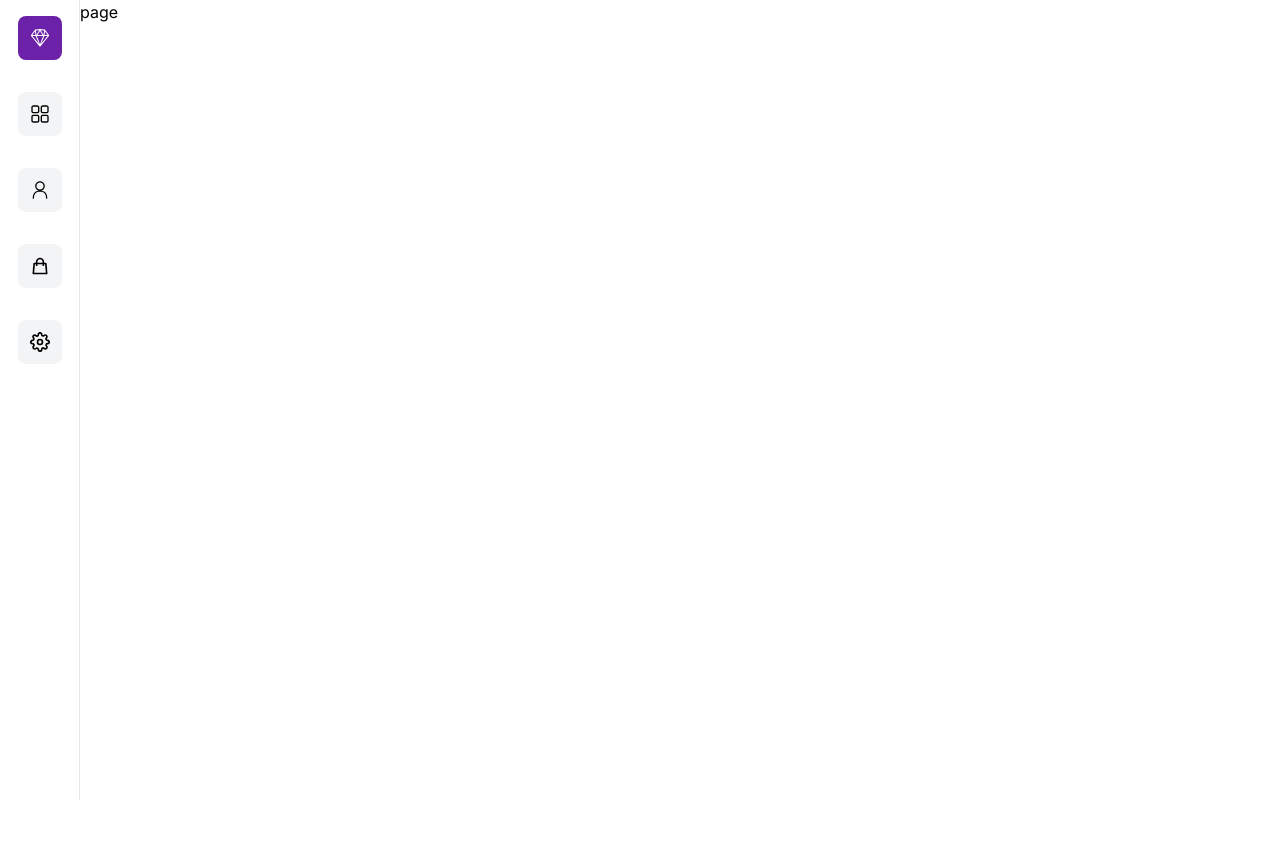
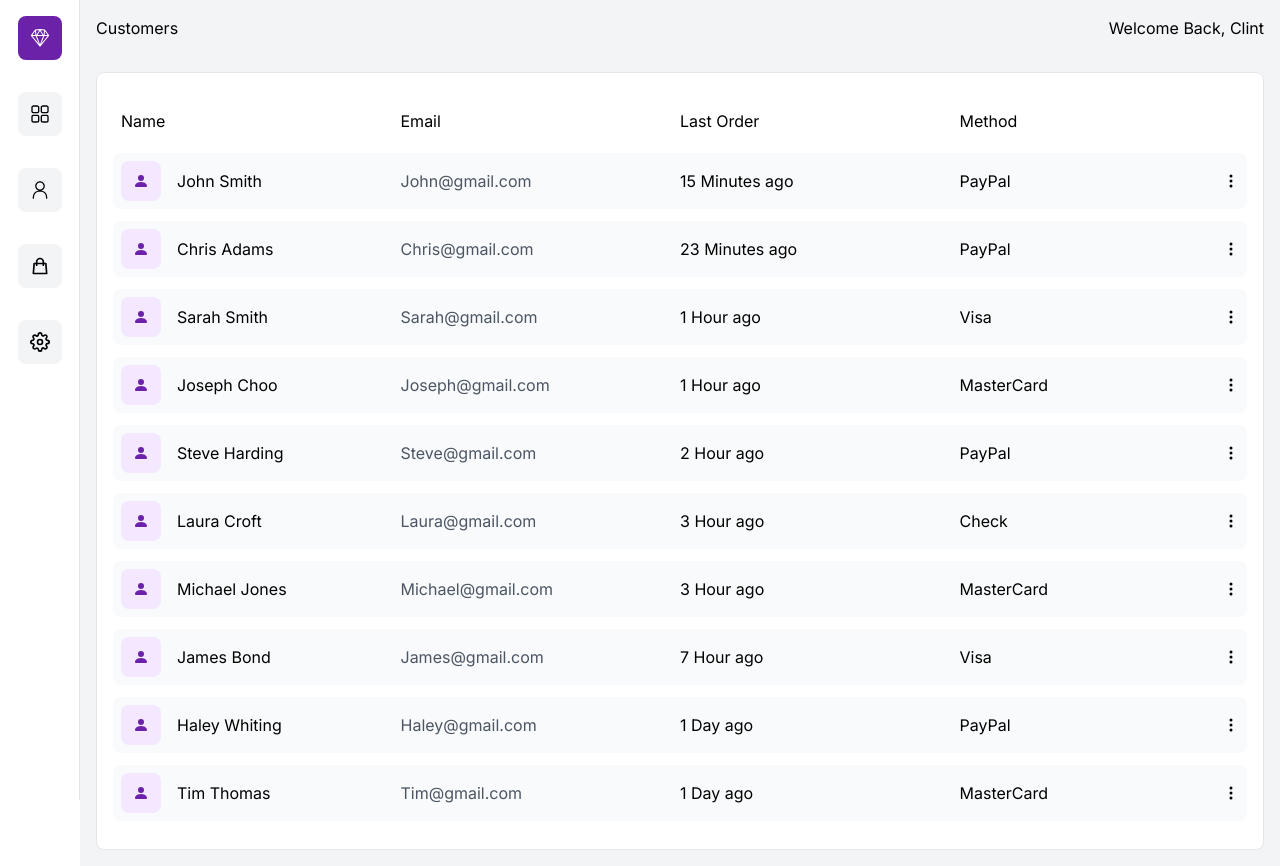
Before and after one commit to theisolatedmonk/next-dash, a Next.js app: page /customers in a window 1280 px wide. Before the commit the page ends 800 px from the top, so only its background shows below. Built offline with nearby package versions, Linux system fonts and the light colour scheme.

Commit message:
customer data mapped

```diff
--- a/app/components/RecentOrders.jsx
+++ b/app/components/RecentOrders.jsx
@@ -6,7 +6,7 @@
 
 export function RecentOrders () {
   return (
-    <div className='w-full col-span-1 relative lg:h-[70vh] h-[50vh] m-auto p-4 border rounded-lg bg-white overflow-scroll'>
+    <div className='w-full col-span-1 relative lg:h-[70vh] h-[50vh] m-auto p-4 border rounded-lg bg-white overflow-scroll '>
       <h1>Recent Orders</h1>
       <ul>
         {data.map((order, index) => (
@@ -21,7 +21,10 @@
               <p className='text-gray-800 font-bold'>${order.total} </p>
               <p className=' text-gray-400 text-sm'>${order.name.first} </p>
             </div>
-            <p className='lg:flex md:hidden absolute right-6'> ${order.date}</p>
+            <p className='lg:flex md:hidden absolute right-6'>
+              {' '}
+              ${order.total}
+            </p>
           </li>
         ))}
       </ul>
--- a/app/components/Sidebar.jsx
+++ b/app/components/Sidebar.jsx
@@ -30,7 +30,7 @@
               <HiOutlineShoppingBag size={20} />
             </div>
           </Link>
-          <Link href='/'>
+          <Link href='/customers'>
             <div className=' bg-gray-100 hover:bg-gray-200 cursor-pointer my-4  p-3 rounded-lg'>
               <FiSettings size={20} />
             </div>
--- a/app/customers/page.jsx
+++ b/app/customers/page.jsx
@@ -1,5 +1,50 @@
 import React from 'react'
+import { BsPersonFill, BsThreeDotsVertical } from 'react-icons/bs'
+import { data } from '@/app/data/data'
 
 export default function page () {
-  return <div>page</div>
+  return (
+    <div className='bg-gray-100 min-h-screen'>
+      <div className='flex justify-between p-4'>
+        <h2>Customers</h2>
+        <h2>Welcome Back, Clint</h2>
+      </div>
+      <div className='p-4'>
+        <div className='w-full m-auto p-4 border rounded-lg bg-white overflow-auto'>
+          <div className='my-3 p-2 grid md:grid-cols-4 sm:grid-cols-3 grid-cols-2 items-center justify-between cursor-pointer'>
+            <span>Name</span>
+            <span className='sm:text-left text-right'>Email</span>
+            <span className='hidden md:grid'>Last Order</span>
+            <span className='hidden md:grid'>Method</span>
+          </div>
+          <ul>
+            {data.map((order, id) => (
+              <li
+                key={id}
+                className='bg-gray-50 hover:bg-gray-100  rounded-lg my-3 p-2 grid md:grid-cols-4  sm:grid-cols-3 grid-cols-2 items-center justify-between cursor-pointer gap-10 md:gap-0 lg:gap-0'
+              >
+                <div className='flex items-center '>
+                  <div className='bg-purple-100 p-3 rounded-lg'>
+                    <BsPersonFill className='text-purple-800' />
+                  </div>
+                  <p className='pl-4'>
+                    {order.name.first + ' ' + order.name.last}
+                  </p>
+                </div>
+                <p className='text-gray-600 sm:text-left text-right'>
+                  {order.name.first}@gmail.com
+                </p>
+
+                <p className='hidden md:flex'>{order.date}</p>
+                <div className='sm:flex hidden justify-between items-center'>
+                  <p>{order.method}</p>
+                  <BsThreeDotsVertical />
+                </div>
+              </li>
+            ))}
+          </ul>
+        </div>
+      </div>
+    </div>
+  )
 }
--- a/app/orders/page.jsx
+++ b/app/orders/page.jsx
@@ -1,5 +1,5 @@
 import React from 'react'
 
 export default function Page () {
-  return <div> Page</div>
+  return <div> Orders</div>
 }
```
